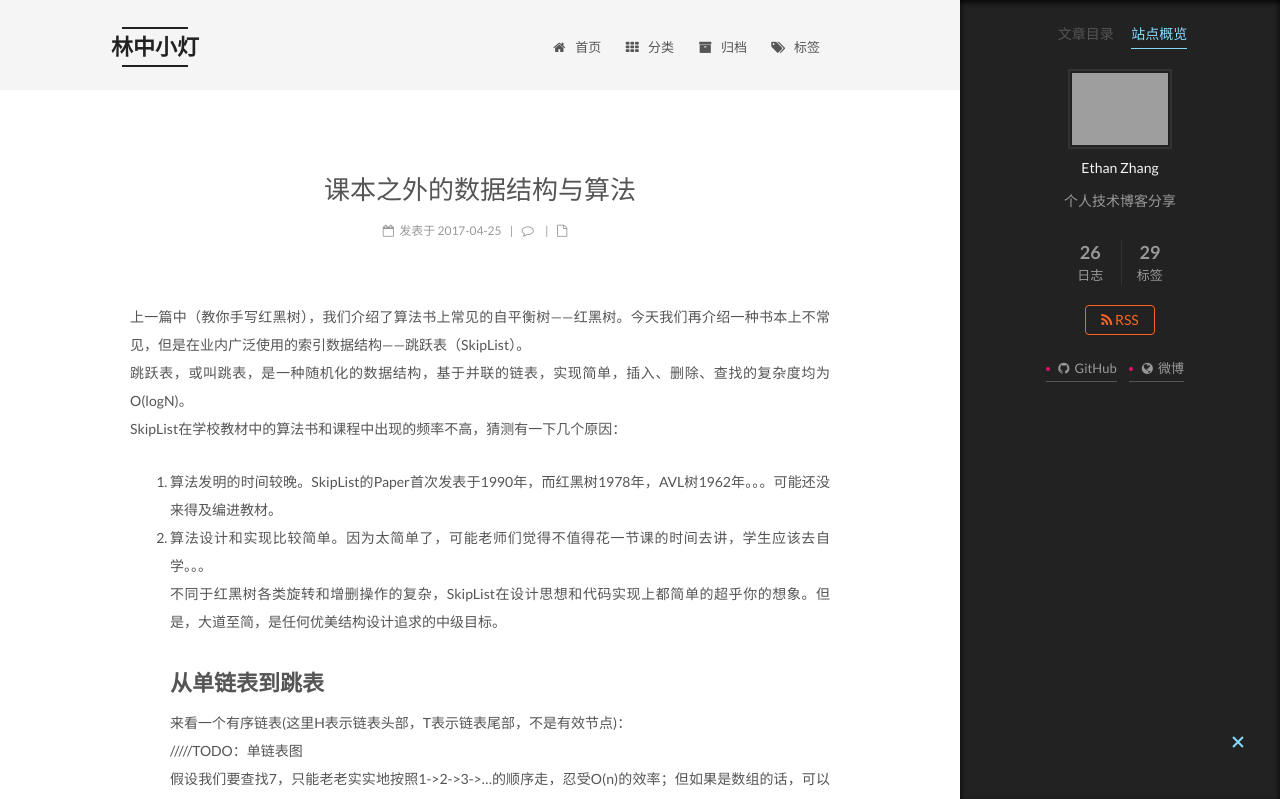
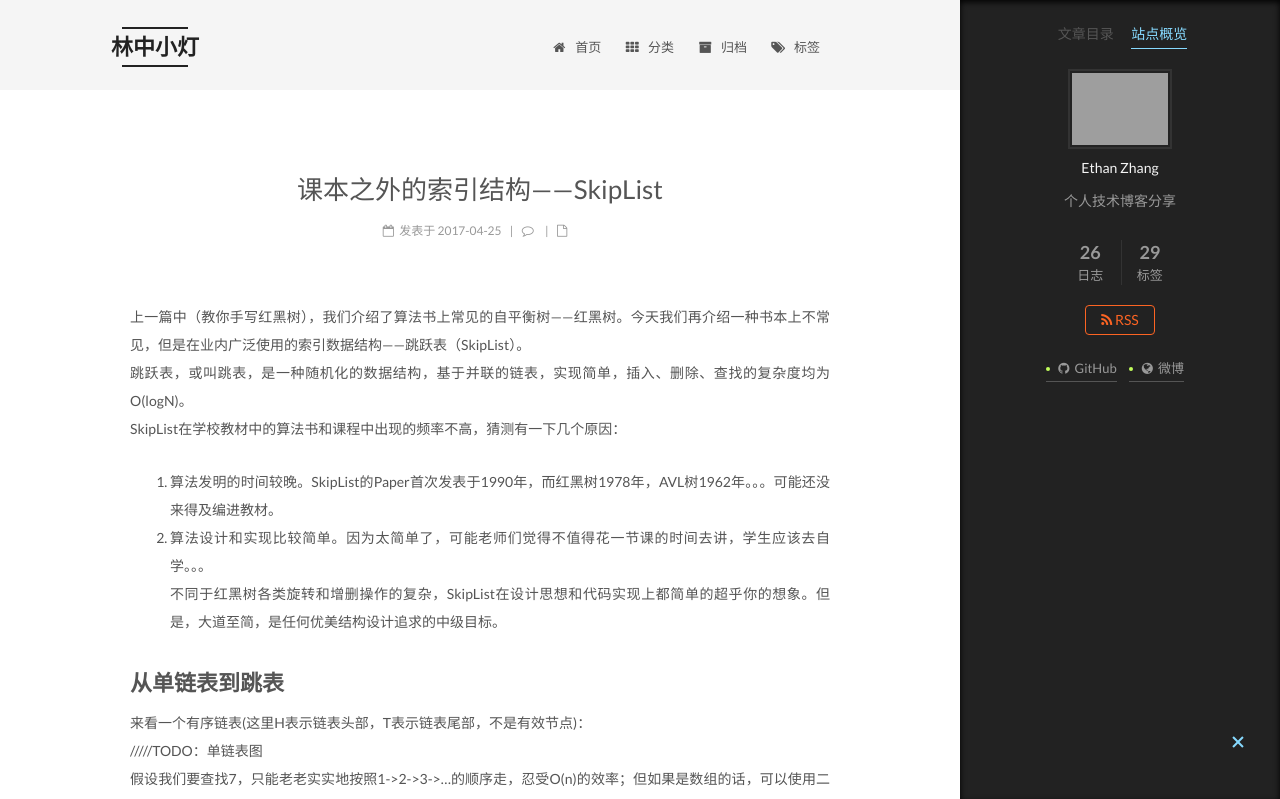
Before and after one commit to Ethan-Zhang/Ethan-Zhang.github.io, a plain HTML site: page 2017/04/25/index-data-structure-besides-books/index.html in a window 1280 px wide. Both pictures are taken after a click on the item "站点概览". Shown: the top 799 px of the page. Drawn offline with Linux system fonts and the light colour scheme; some packages are replaced by stand-ins of ours; grey boxes are pictures that could not be loaded; a script that the page names is missing.

Commit message:
Site updated: 2017-04-25 17:00:08

```diff
--- a/2017/04/25/index-data-structure-besides-books/index.html
+++ b/2017/04/25/index-data-structure-besides-books/index.html
@@ -92,13 +92,13 @@
 <meta name="description" content="上一篇中（教你手写红黑树），我们介绍了算法书上常见的自平衡树——红黑树。今天我们再介绍一种书本上不常见，但是在业内广泛使用的索引数据结构——跳跃表（SkipList）。跳跃表，或叫跳表，是一种随机化的数据结构，基于并联的链表，实现简单，插入、删除、查找的复杂度均为O(logN)。SkipList在学校教材中的算法书和课程中出现的频率不高，猜测有一下几个原因：  算法发明的时间较晚。SkipList">
 <meta name="keywords" content="算法">
 <meta property="og:type" content="article">
-<meta property="og:title" content="课本之外的数据结构与算法">
+<meta property="og:title" content="课本之外的索引结构——SkipList">
 <meta property="og:url" content="http://lightthewoods.me/2017/04/25/index-data-structure-besides-books/index.html">
 <meta property="og:site_name" content="林中小灯">
 <meta property="og:description" content="上一篇中（教你手写红黑树），我们介绍了算法书上常见的自平衡树——红黑树。今天我们再介绍一种书本上不常见，但是在业内广泛使用的索引数据结构——跳跃表（SkipList）。跳跃表，或叫跳表，是一种随机化的数据结构，基于并联的链表，实现简单，插入、删除、查找的复杂度均为O(logN)。SkipList在学校教材中的算法书和课程中出现的频率不高，猜测有一下几个原因：  算法发明的时间较晚。SkipList">
-<meta property="og:updated_time" content="2017-04-25T08:58:11.000Z">
+<meta property="og:updated_time" content="2017-04-25T08:59:56.000Z">
 <meta name="twitter:card" content="summary">
-<meta name="twitter:title" content="课本之外的数据结构与算法">
+<meta name="twitter:title" content="课本之外的索引结构——SkipList">
 <meta name="twitter:description" content="上一篇中（教你手写红黑树），我们介绍了算法书上常见的自平衡树——红黑树。今天我们再介绍一种书本上不常见，但是在业内广泛使用的索引数据结构——跳跃表（SkipList）。跳跃表，或叫跳表，是一种随机化的数据结构，基于并联的链表，实现简单，插入、删除、查找的复杂度均为O(logN)。SkipList在学校教材中的算法书和课程中出现的频率不高，猜测有一下几个原因：  算法发明的时间较晚。SkipList">
 
 
@@ -133,7 +133,7 @@
 
 
 
-  <title> 课本之外的数据结构与算法 | 林中小灯 </title>
+  <title> 课本之外的索引结构——SkipList | 林中小灯 </title>
 </head>
 
 <body itemscope itemtype="http://schema.org/WebPage" lang="zh-Hans">
@@ -308,7 +308,7 @@
 
 
 
-                课本之外的数据结构与算法
+                课本之外的索引结构——SkipList
 
 
           </h1>
@@ -377,8 +377,9 @@
         <p>上一篇中（教你手写红黑树），我们介绍了算法书上常见的自平衡树——红黑树。今天我们再介绍一种书本上不常见，但是在业内广泛使用的索引数据结构——跳跃表（SkipList）。<br>跳跃表，或叫跳表，是一种随机化的数据结构，基于并联的链表，实现简单，插入、删除、查找的复杂度均为O(logN)。<br>SkipList在学校教材中的算法书和课程中出现的频率不高，猜测有一下几个原因：</p>
 <ol>
 <li>算法发明的时间较晚。SkipList的Paper首次发表于1990年，而红黑树1978年，AVL树1962年。。。可能还没来得及编进教材。</li>
-<li>算法设计和实现比较简单。因为太简单了，可能老师们觉得不值得花一节课的时间去讲，学生应该去自学。。。<br>不同于红黑树各类旋转和增删操作的复杂，SkipList在设计思想和代码实现上都简单的超乎你的想象。但是，大道至简，是任何优美结构设计追求的中级目标。<h2 id="从单链表到跳表"><a href="#从单链表到跳表" class="headerlink" title="从单链表到跳表"></a>从单链表到跳表</h2>来看一个有序链表(这里H表示链表头部，T表示链表尾部，不是有效节点)：<br>/////TODO：单链表图<br>假设我们要查找7，只能老老实实地按照1-&gt;2-&gt;3-&gt;…的顺序走，忍受O(n)的效率；但如果是数组的话，可以使用二分查找达到O(lgn)。<br>可以在链表中使用二分查找吗？<br>不可以，因为二分查找需要用到中间位置的节点，而链表不能随机访问。<br>那么就把中间位置的节点单独保存吧。<br>/////TODO:单链表带中间指针<br>原来的链表写成了三个链表，记从下到上的编号为0、1、2，可以发现0号链表就是原始链表，1号链表是原始链表四等分点，2号链表是原始链表的二等分点。<br>我们再来查找7，初始搜索范围为(H, T)：</li>
+<li>算法设计和实现比较简单。因为太简单了，可能老师们觉得不值得花一节课的时间去讲，学生应该去自学。。。<br>不同于红黑树各类旋转和增删操作的复杂，SkipList在设计思想和代码实现上都简单的超乎你的想象。但是，大道至简，是任何优美结构设计追求的中级目标。</li>
 </ol>
+<h2 id="从单链表到跳表"><a href="#从单链表到跳表" class="headerlink" title="从单链表到跳表"></a>从单链表到跳表</h2><p>来看一个有序链表(这里H表示链表头部，T表示链表尾部，不是有效节点)：<br>/////TODO：单链表图<br>假设我们要查找7，只能老老实实地按照1-&gt;2-&gt;3-&gt;…的顺序走，忍受O(n)的效率；但如果是数组的话，可以使用二分查找达到O(lgn)。<br>可以在链表中使用二分查找吗？<br>不可以，因为二分查找需要用到中间位置的节点，而链表不能随机访问。<br>那么就把中间位置的节点单独保存吧。<br>/////TODO:单链表带中间指针<br>原来的链表写成了三个链表，记从下到上的编号为0、1、2，可以发现0号链表就是原始链表，1号链表是原始链表四等分点，2号链表是原始链表的二等分点。<br>我们再来查找7，初始搜索范围为(H, T)：</p>
 <ul>
 <li>在2号链表中与4比较，7&gt;4，更新搜索范围为(4, T)</li>
 <li>在1号链表中与6比较，7&gt;6，更新搜索范围为(6, T)</li>
--- a/css/main.css
+++ b/css/main.css
@@ -1684,7 +1684,7 @@ pre .javascript .function {
   width: 4px;
   height: 4px;
   border-radius: 50%;
-  background: #eb0d71;
+  background: #c2ff5b;
 }
 .links-of-blogroll {
   font-size: 13px;
```
Also changed, not shown: 2017/04/18/From-Linux-FS-to-Hadoop-hdfs/index.html (+2 -2 lines), archives/2017/04/index.html (+1 -1 lines), archives/2017/index.html (+1 -1 lines), archives/index.html (+1 -1 lines), index.html (+3 -2 lines), tags/算法/index.html (+1 -1 lines).
